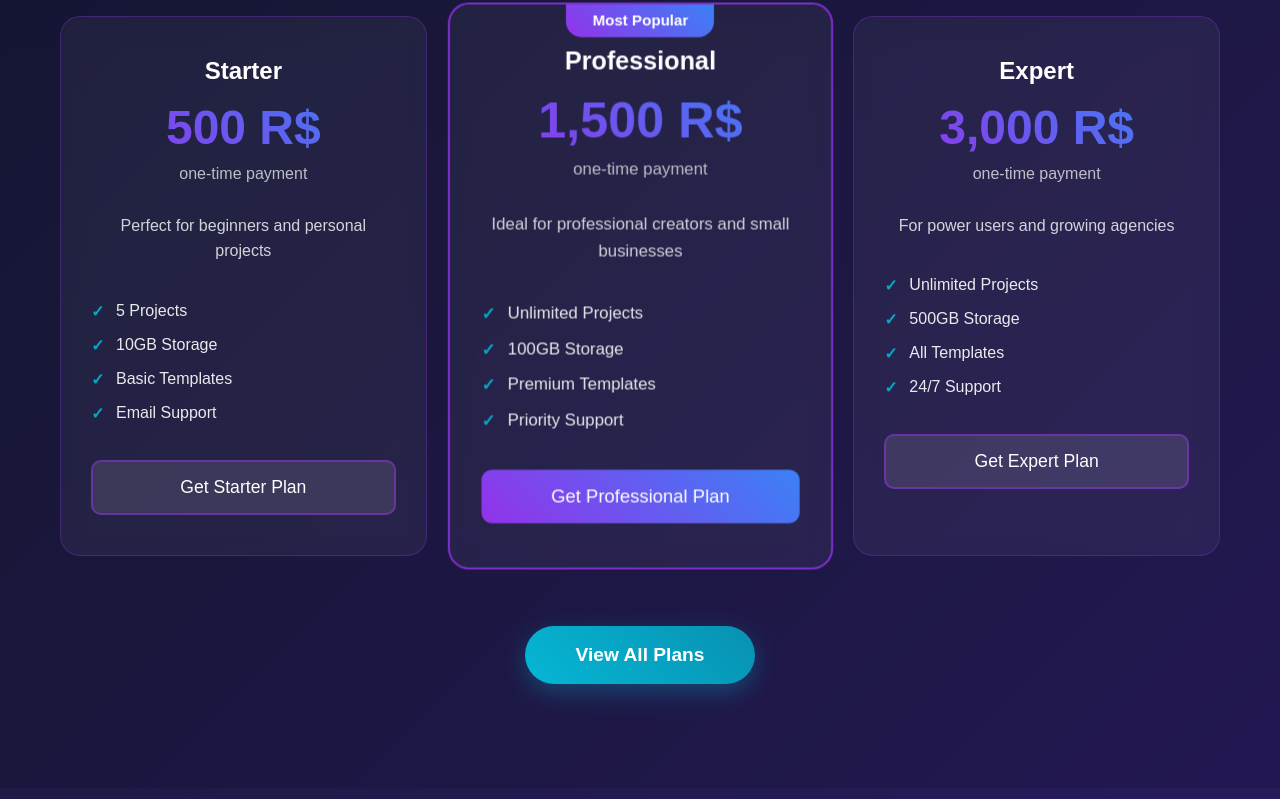
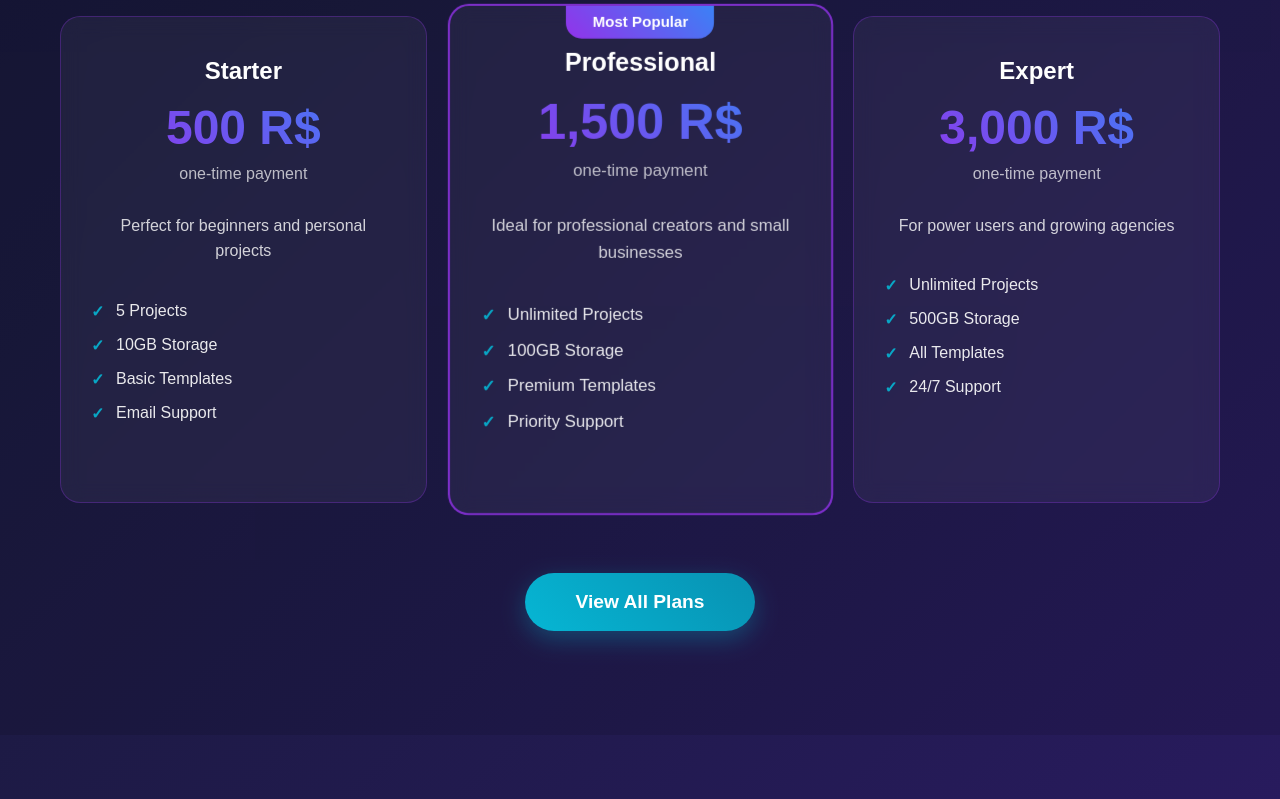
Before and after one commit to HappyMonkey995/Nova-Arts, a plain HTML site: page index.html in a window 1280 px wide. Shown: the part 1981-2780 px from the top of the page. Drawn offline with Linux system fonts and the light colour scheme; no server answers.

Commit message:
Update index.html

```diff
--- a/index.html
+++ b/index.html
@@ -716,7 +716,6 @@
                         <li>Basic Templates</li>
                         <li>Email Support</li>
                     </ul>
-                    <a href="https://www.roblox.com/games/start-plan-purchase" class="plan-button secondary">Get Starter Plan</a>
                 </div>
 
                 <div class="pricing-card popular">
@@ -731,7 +730,6 @@
                         <li>Premium Templates</li>
                         <li>Priority Support</li>
                     </ul>
-                    <a href="https://www.roblox.com/games/professional-plan-purchase" class="plan-button">Get Professional Plan</a>
                 </div>
 
                 <div class="pricing-card">
@@ -745,7 +743,6 @@
                         <li>All Templates</li>
                         <li>24/7 Support</li>
                     </ul>
-                    <a href="https://www.roblox.com/games/expert-plan-purchase" class="plan-button secondary">Get Expert Plan</a>
                 </div>
             </div>
 
```
